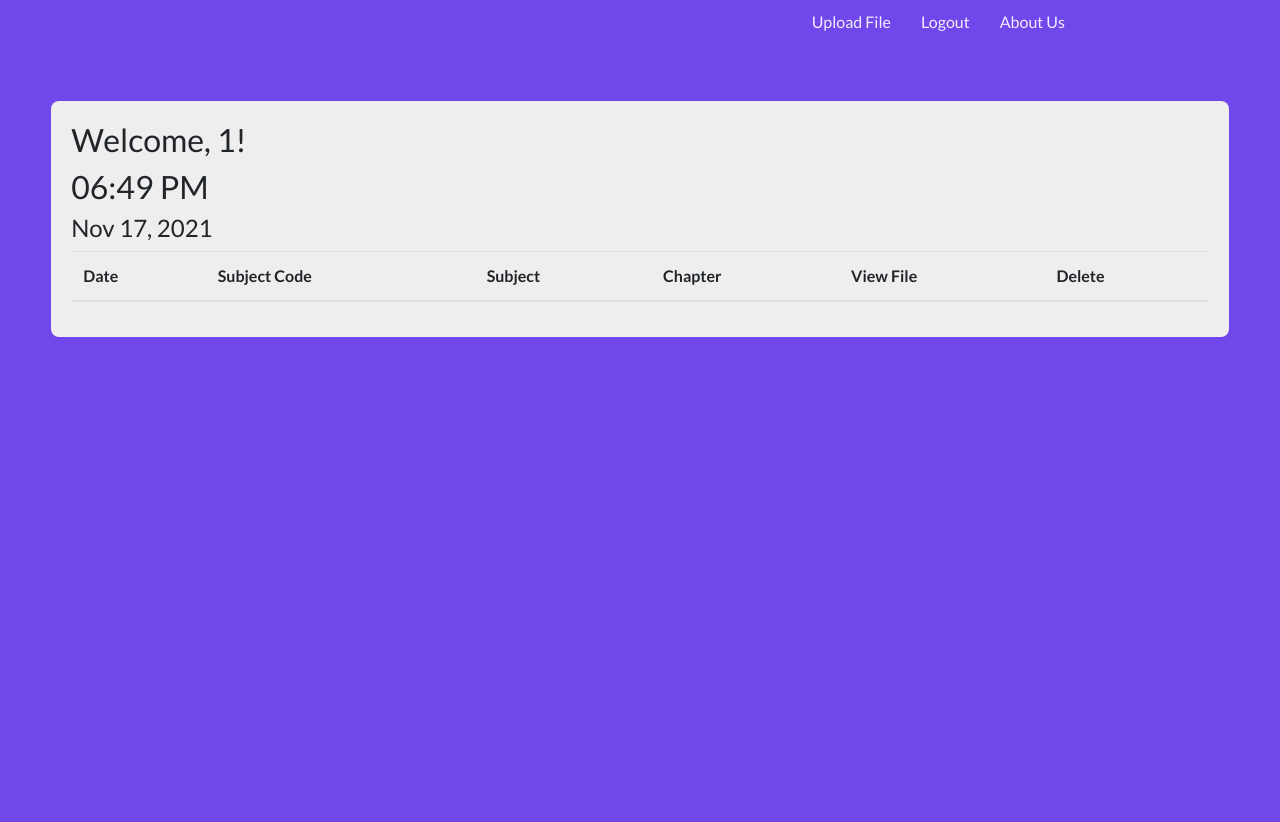
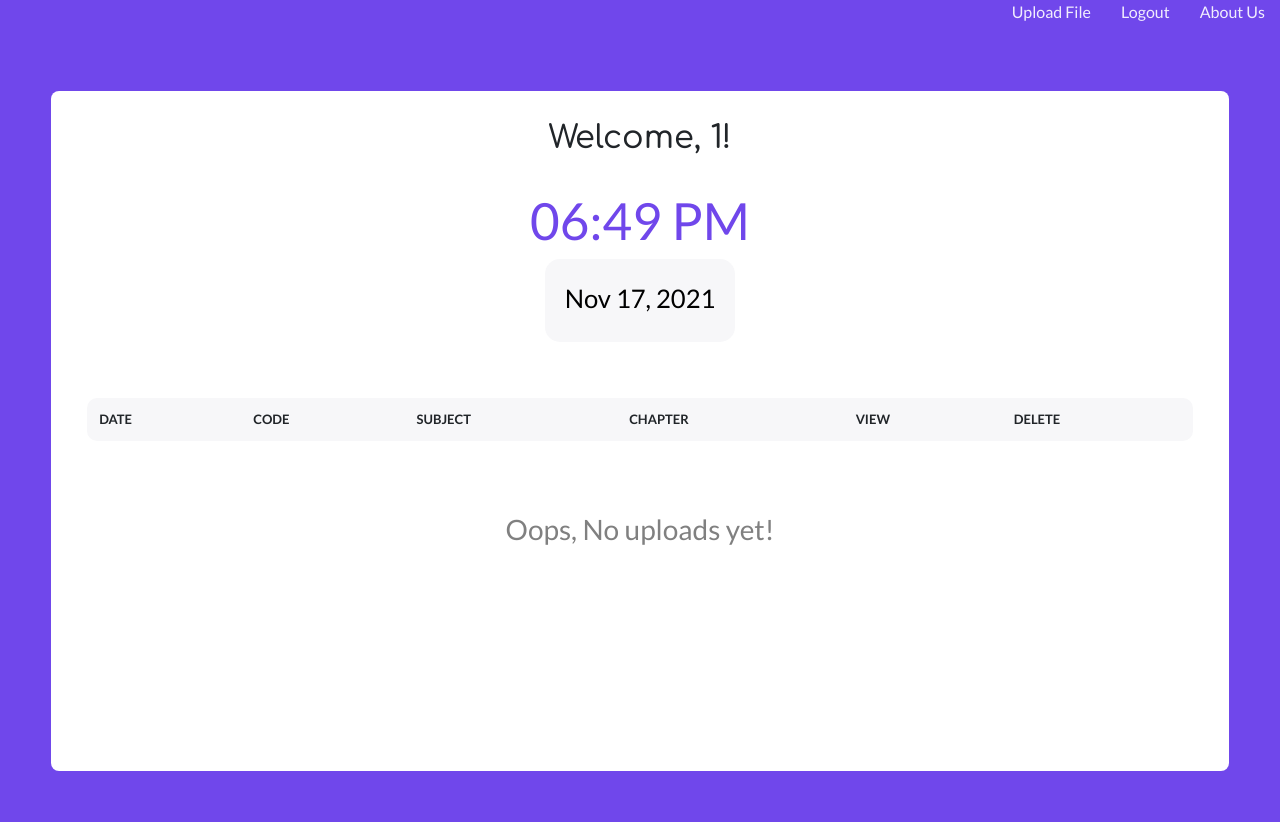
Before and after one commit to roseaneesha/myNotes, a PHP site: page /dashboard.php in a window 1280 px wide. Before the commit the page ends 337 px from the top, so only its background shows below. Run offline with PHP 8.4, Linux system fonts and the light colour scheme; the visitor is signed in with stand-in values (Sample User, id 1); tables that the repository leaves empty hold one stand-in row (values such as "Sample post"); lists and menus that the app fills with data are empty; some libraries are stand-ins or nearby versions.

Commit message:
dashboard style

```diff
--- a/css/dashboard.css
+++ b/css/dashboard.css
@@ -89,23 +89,68 @@ main{
     padding:20px;
     border-radius: 8px;
     margin:4vw;
-    background-color: #eee;
-    /* height: 85vh; */
+    background-color:#fff;
+    min-height: 85vh;
 }
 
 
 
 #icon:hover{
-    color: #cbc1eb !important;
+    color: #706b7e !important;
 }
 
-@media (min-width:900px) {
+.date{
+    background-color: #F7F7F9;
+    color:#000;
+    padding:20px;
+    border-radius: 15px;
+    text-align: center;
+    max-width: fit-content;
+}
+
+.date h4{
+    font-size: 2vw;
+}
+.welcome{
+    font-family: 'Comfortaa',
+    cursive;
+}
+.time{
+    color:#7047EB;
+    font-size: 4vw;
+}
+
+.table{
+    background-color: #F7F7F9;
+    border-radius: 10px;
+    font-size: small;
+    margin:40px 0;
+    border:none;
+
+
+}
+
+@media (max-width:1000px) {
     header {
 
         top: 10px;
-
         z-index: 10;
         padding: 10px 200px 0;
     }
+.date{
+    padding:10px;
+}
+    .date h4 {
+        font-size: 2.5vw;
+    }
+    .time {
+        color: #7047EB;
+        font-size: 5vw;
+    }
+}
 
+.empty{
+
+    /* font-size: 4vw; */
+    color:gray;
 }
--- a/dashboard.php
+++ b/dashboard.php
@@ -19,6 +19,9 @@ $results = mysqli_query($db, $query);
     <meta http-equiv="X-UA-Compatible" content="IE=edge">
     <meta name="viewport" content="width=device-width, initial-scale=1.0">
     <title>MyNotes</title>
+    <link rel="preconnect" href="https://fonts.googleapis.com">
+    <link rel="preconnect" href="https://fonts.gstatic.com" crossorigin>
+    <link href="https://fonts.googleapis.com/css2?family=Comfortaa:wght@500&display=swap" rel="stylesheet">
     <link rel="stylesheet" href="https://stackpath.bootstrapcdn.com/bootstrap/4.3.1/css/bootstrap.min.css" integrity="sha384-ggOyR0iXCbMQv3Xipma34MD+dH/1fQ784/j6cY/iJTQUOhcWr7x9JvoRxT2MZw1T" crossorigin="anonymous">
     <link rel="stylesheet" href="https://pro.fontawesome.com/releases/v5.10.0/css/all.css" integrity="sha384-AYmEC3Yw5cVb3ZcuHtOA93w35dYTsvhLPVnYs9eStHfGJvOvKxVfELGroGkvsg+p" crossorigin="anonymous" />
     <link rel="stylesheet" href="./css/dashboard.css">
@@ -58,13 +61,14 @@ $results = mysqli_query($db, $query);
 
 
     <main>
-
         <div>
-            <h2>Welcome, <?= $_SESSION['session_id']; ?>!
+            <h2 class='welcome text-center p-2'>Welcome, <?= $_SESSION['session_id']; ?>!
 
             </h2>
         </div>
-        <h2>
+
+
+        <h2 class='text-center pt-3 px-3 time'>
 
             <?php
             $dt = date_default_timezone_set("Asia/Kolkata");
@@ -72,25 +76,54 @@ $results = mysqli_query($db, $query);
             ?>
 
         </h2>
-        <h4>
+        <div class="date mx-auto">
+            <h4 class='text-center pt-1'>
                 <?=
                 date('M j, Y');
 
                 ?>
             </h4>
+        </div>
 
 
-        <div class="table-responsive">
+
+        <?php
+        if (mysqli_num_rows($results) == 0) { ?>
+            <div class="table-responsive p-3">
+                <table class="table table-borderless">
+                    <thead>
+
+                        <tr>
+                            <th scope=" col">DATE</th>
+                            <th scope="col">CODE</th>
+                            <th scope="col">SUBJECT</th>
+                            <th scope="col">CHAPTER</th>
+                            <th scope="col">VIEW</th>
+                            <th scope="col">DELETE</th>
+                        </tr>
+
+                    </thead>
+                </table>
+            </div>
+
+
+
+            <h3 class='empty text-center p-3'>Oops, No uploads yet!</h3>
+
+            </div>
+        <?php } else { ?>
+
+            <div class="table-responsive p-3">
                 <table class="table table-hover">
 
                     <thead>
 
                         <tr>
                             <th scope="col">Date</th>
-                        <th scope="col">Subject Code</th>
+                            <th scope="col">Code</th>
                             <th scope="col">Subject</th>
                             <th scope="col">Chapter</th>
-                        <th scope="col">View File</th>
+                            <th scope="col">View</th>
                             <th scope="col">Delete</th>
                         </tr>
 
@@ -99,10 +132,10 @@ $results = mysqli_query($db, $query);
 
                     <tbody>
                         <tr>
+
                             <?php
+                            while ($row = mysqli_fetch_assoc($results)) :
 
-
-                        while ($row = mysqli_fetch_assoc($results)) :
                                 // var_dump($row); //displays details about the variable
                             ?>
 
@@ -129,7 +162,8 @@ $results = mysqli_query($db, $query);
                         </tr>
 
 
-                <?php endwhile; ?>
+                <?php endwhile;
+                        } ?>
 
 
                     </tbody>
```
Lines whose indentation alone changed are shown as unchanged.
